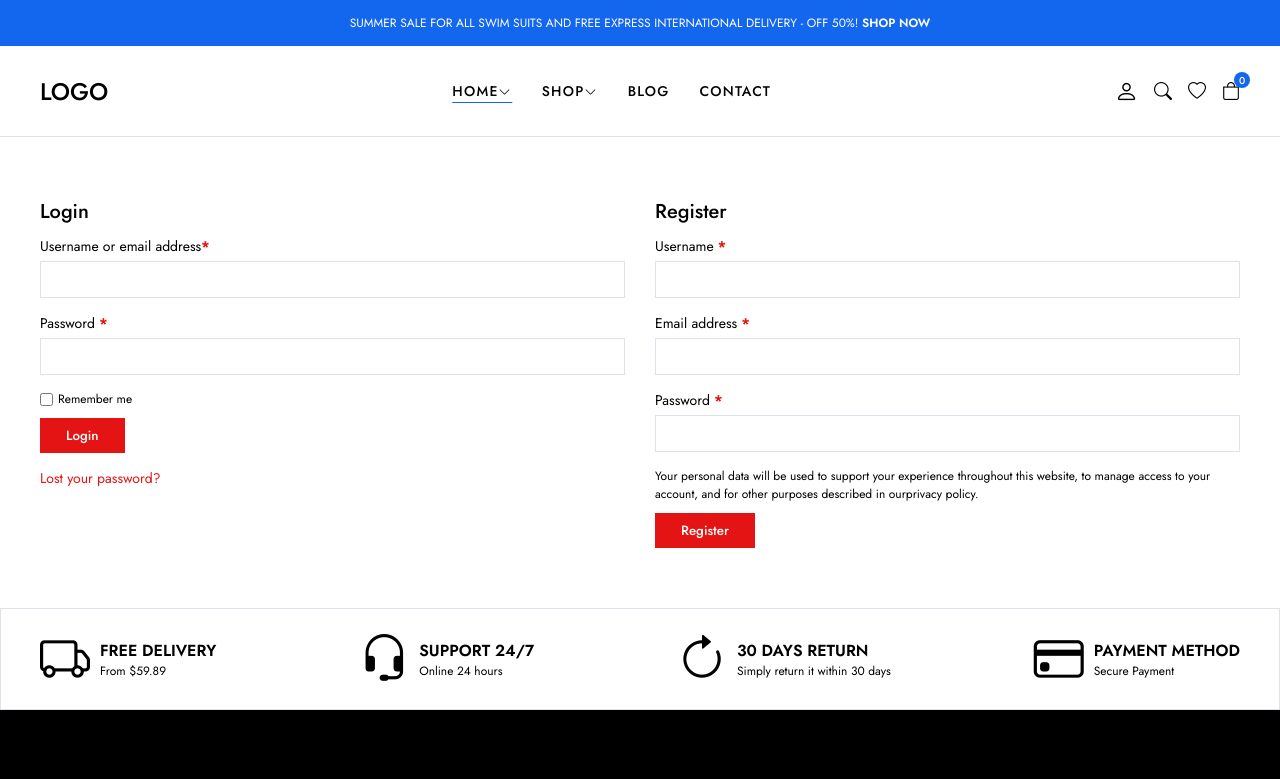
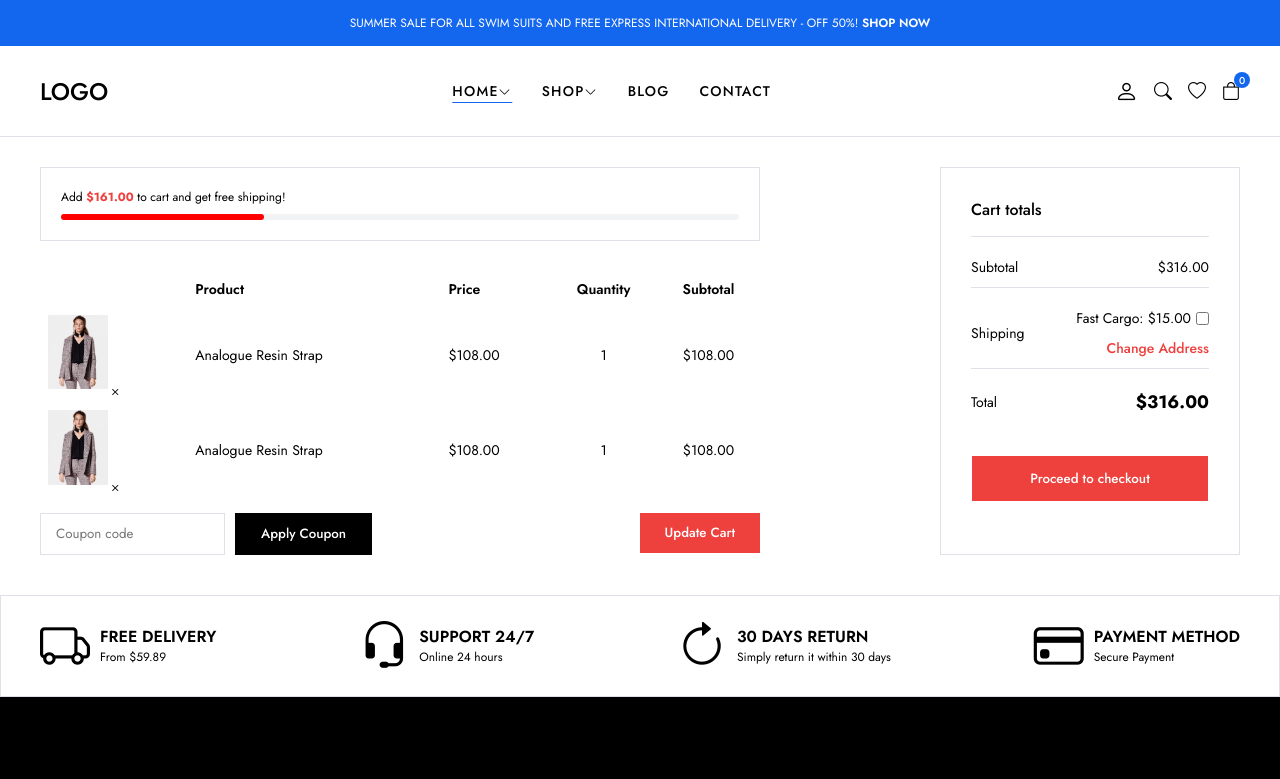
Before and after one commit to dev-ebruates/E-Ticaret-React, a React (Vite) app in the folder frontend/: page / in a window 1280 px wide. Shown: the top 779 px of the page. Built offline with nearby package versions, Linux system fonts and the light colour scheme.

Commit message:
CardPages sayfası oluşturuldu . Cart componsenti oluşturuldu ve parçalandı.

```diff
--- a/frontend/src/App.jsx
+++ b/frontend/src/App.jsx
@@ -1,6 +1,7 @@
 import React from "react";
 import "./App.css";
-import AccountPage from "./pages/AccountPage";
+import CartPage from "./pages/CartPage";
+
 
 
 
@@ -10,7 +11,8 @@
       {/* <HomePage /> */}
       {/* <ShopPage /> */}
       {/* <ContactPage/> */}
-      <AccountPage/>
+      {/* <AccountPage/> */}
+      <CartPage/>
     </React.Fragment>
   );
 }
--- /dev/null
+++ b/frontend/src/components/Cart/Cart.css
@@ -0,0 +1,225 @@
+.cart-page {
+  margin: 30px 0;
+}
+
+.cart-page-wrapper {
+  display: flex;
+  justify-content: space-between;
+}
+
+/*! cart form start  */
+
+.cart-page .cart-form {
+  flex-basis: 60%;
+}
+
+/*? progress start  */
+.cart-page .free-progress-bar {
+  border: 1px solid #dee0ea;
+  padding: 20px;
+  width: 100%;
+}
+
+.cart-page .progress-bar-title {
+  font-size: 12px;
+}
+
+.cart-page .progress-bar-title strong {
+  color: #ee403d;
+}
+
+.cart-page .progress-bar {
+  width: 100%;
+  height: 6px;
+  background-color: #f2f3f5;
+  border-radius: 10px;
+  margin-top: 8px;
+  position: relative;
+  z-index: -1;
+}
+
+.cart-page .progress-bar span {
+  background-color: red;
+  width: 30%;
+  height: 6px;
+  display: inline-block;
+  position: absolute;
+  z-index: 1;
+  border-radius: 10px;
+}
+/*? progress end  */
+
+/*? table start  */
+.cart-form table img {
+  width: 60px;
+}
+
+.cart-form .shop-table-wrapper {
+  overflow-x: auto;
+}
+
+.cart-form table > :not(caption) > * > * {
+  padding: 8px 0;
+}
+
+.cart-form table {
+  border-collapse: collapse;
+  width: 100%;
+  margin-top: 30px;
+  font-size: 14px;
+  min-width: 595px;
+}
+
+.cart-form table thead th {
+  text-align: start;
+  font-size: 14px;
+  font-weight: 600;
+}
+
+.cart-form table .product-quantity,
+.cart-form table .product-subtotal {
+  text-align: center;
+}
+
+.cart-form table tbody {
+  border-top: 1px solid #dee0ea;
+}
+
+.cart-form table tbody .cart-item {
+  border-bottom: 1px solid #dee0ea;
+}
+
+.cart-form table tbody .cart-image {
+  position: relative;
+}
+
+.cart-form table tbody i {
+  position: absolute;
+  top: 2px;
+  left: -6px;
+  background-color: #ee403d;
+  width: 16px;
+  height: 16px;
+  border-radius: 100%;
+  color: #fff;
+  display: grid;
+  place-items: center;
+  font-size: 13px;
+  cursor: pointer;
+}
+
+/*? table end  */
+
+/*? actions start  */
+.actions-wrapper {
+  display: flex;
+  justify-content: space-between;
+  flex-wrap: wrap;
+  gap: 10px;
+  margin-top: 15px;
+}
+
+.actions-wrapper .coupon {
+  display: flex;
+  align-items: center;
+  column-gap: 10px;
+}
+
+.actions-wrapper .coupon button {
+  background-color: #000;
+  color: #fff;
+}
+
+.actions-wrapper .coupon input {
+  height: 100%;
+}
+
+.actions-wrapper .update-cart button {
+  background-color: #ee403d;
+  color: #fff;
+  border: #fff;
+}
+/*? actions end  */
+
+/*? collaterals star  */
+
+.cart-collaterals {
+  flex: 0 0 300px;
+  border: 1px solid #dee0ea;
+  padding: 30px;
+}
+
+.cart-collaterals table {
+  width: 100%;
+  border-collapse: collapse;
+}
+
+.cart-collaterals h2 {
+  font-weight: 500;
+  font-size: 16px;
+  padding-bottom: 15px;
+  border-bottom: 1px solid #dee0ea;
+}
+
+.cart-collaterals table * {
+  font-size: 14px;
+  font-weight: 400;
+}
+
+.cart-collaterals table tr:not(:last-child) {
+  border-bottom: 1px solid #dee0ea;
+}
+
+.cart-collaterals table th {
+  text-align: start;
+  padding: 20px 0 10px 0;
+}
+
+.cart-collaterals table td {
+  text-align: end;
+  padding: 20px 0 10px 0;
+}
+
+.cart-collaterals table ul {
+  display: flex;
+  flex-direction: column;
+  row-gap: 10px;
+}
+
+.cart-collaterals table ul label {
+  display: flex;
+  align-items: center;
+  justify-content: flex-end;
+  column-gap: 5px;
+}
+
+.cart-collaterals table ul a {
+  color: #ee403d;
+  font-weight: 500;
+}
+
+.cart-collaterals table strong {
+  font-size: 18px;
+  font-weight: 700;
+}
+
+.cart-collaterals .checkout button {
+  margin-top: 30px;
+  background-color: #ee403d;
+  color: #fff;
+  border-color: #fff;
+  width: 100%;
+}
+
+/*? collaterals end  */
+
+/*! cart form end  */
+
+/* responsive */
+
+@media (max-width: 992px) {
+  .cart-page-wrapper {
+    flex-direction: column;
+    row-gap: 30px;
+  }
+}
--- /dev/null
+++ b/frontend/src/components/Cart/Cart.jsx
@@ -0,0 +1,32 @@
+import "./Cart.css";
+import CartCoupon from "./CartCoupon";
+import CartProgress from "./CartProgress";
+import CartTable from "./CartTable";
+import CartTotals from "./CartTotals";
+const Cart = () => {
+  return (
+    <section className="cart-page">
+      <div className="container">
+        <div className="cart-page-wrapper">
+          <form className="cart-form">
+           <CartProgress/>
+            <div className="shop-table-wrapper">
+              <CartTable/>
+              <div className="actions-wrapper">
+                <CartCoupon/>
+                <div className="update-cart">
+                  <button className="btn">Update Cart</button>
+                </div>
+              </div>
+            </div>
+          </form>
+          <div className="cart-collaterals">
+           <CartTotals/>
+          </div>
+        </div>
+      </div>
+    </section>
+  );
+};
+
+export default Cart;
--- /dev/null
+++ b/frontend/src/components/Cart/CartCoupon.jsx
@@ -0,0 +1,10 @@
+const CartCoupon = () => {
+  return (
+    <div className="coupon">
+      <input type="text" className="input-text" placeholder="Coupon code" />
+      <button className="btn">Apply Coupon</button>
+    </div>
+  );
+};
+
+export default CartCoupon;
--- /dev/null
+++ b/frontend/src/components/Cart/CartItem.jsx
@@ -0,0 +1,19 @@
+
+
+const CartItem = () => {
+  return (
+    <tr className="cart-item">
+    <td></td>
+    <td className="cart-image">
+        <img src="img/products/product1/1.png" alt=""/>
+        <i className="bi bi-x delete-cart" data-id="1"></i>
+    </td>
+    <td>Analogue Resin Strap</td>
+    <td>$108.00</td>
+    <td className="product-quantity">1</td>
+    <td className="product-subtotal">$108.00</td>
+   </tr>
+  )
+}
+
+export default CartItem
--- /dev/null
+++ b/frontend/src/components/Cart/CartProgress.jsx
@@ -0,0 +1,14 @@
+const CartProgress = () => {
+  return (
+    <div className="free-progress-bar">
+      <p className="progress-bar-title">
+        Add <strong>$161.00</strong> to cart and get free shipping!
+      </p>
+      <div className="progress-bar">
+        <span className="progress"></span>
+      </div>
+    </div>
+  );
+};
+
+export default CartProgress;
--- /dev/null
+++ b/frontend/src/components/Cart/CartTable.jsx
@@ -0,0 +1,23 @@
+import CartItem from "./CartItem";
+
+const CartTable = () => {
+  return (
+    <table className="shop-table">
+      <thead>
+        <tr>
+          <th className="product-thumbnail">&nbsp;</th>
+          <th className="product-thumbnail">&nbsp;</th>
+          <th className="product-name">Product</th>
+          <th className="product-price">Price</th>
+          <th className="product-quantity">Quantity</th>
+          <th className="product-subtotal">Subtotal</th>
+        </tr>
+      </thead>
+      <tbody className="cart-wrapper"></tbody>
+      <CartItem />
+      <CartItem />
+    </table>
+  );
+};
+
+export default CartTable;
--- /dev/null
+++ b/frontend/src/components/Cart/CartTotals.jsx
@@ -0,0 +1,44 @@
+const CartTotals = () => {
+  return (
+    <div className="cart-totals">
+      <h2>Cart totals</h2>
+      <table>
+        <tbody>
+          <tr className="cart-subtotal">
+            <th>Subtotal</th>
+            <td>
+              <span id="subtotal">$316.00</span>
+            </td>
+          </tr>
+          <tr>
+            <th>Shipping</th>
+            <td>
+              <ul>
+                <li>
+                  <label>
+                    Fast Cargo: $15.00
+                    <input type="checkbox" id="fast-cargo" />
+                  </label>
+                </li>
+                <li>
+                  <a href="#">Change Address</a>
+                </li>
+              </ul>
+            </td>
+          </tr>
+          <tr>
+            <th>Total</th>
+            <td>
+              <strong id="cart-total">$316.00</strong>
+            </td>
+          </tr>
+        </tbody>
+      </table>
+      <div className="checkout">
+        <button className="btn btn-lg">Proceed to checkout</button>
+      </div>
+    </div>
+  );
+};
+
+export default CartTotals;
--- /dev/null
+++ b/frontend/src/pages/CartPage.jsx
@@ -0,0 +1,19 @@
+import React from "react"
+import Cart from "../components/Cart/Cart"
+import Header from "../components/Layout/Header/Header"
+import Policy from "../components/Layout/Policy/Policy"
+import Footer from "../components/Layout/Footer/Footer"
+
+const CartPage = () => {
+  return (
+  <React.Fragment>
+    <Header/>
+    <Cart/>
+    <Policy/>
+    <Footer/>
+  </React.Fragment>
+
+  )
+}
+
+export default CartPage
```
